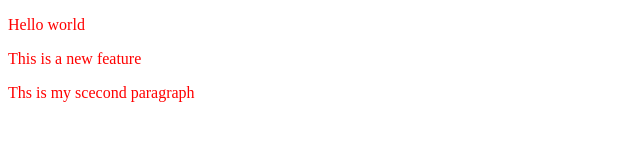
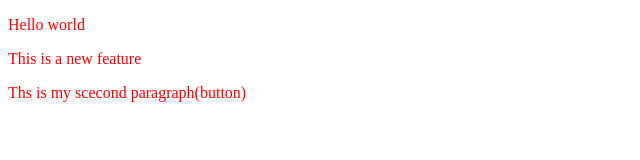
Before and after one commit to mustari14/LocalRepo, a plain HTML site: page index.html in a window 1280 px wide. Shown: the full height of the page, 0-640 px from the left. Drawn offline with Linux system fonts and the light colour scheme.

Commit message:
Add in feature1

```diff
--- a/index.html
+++ b/index.html
@@ -9,6 +9,6 @@
 <body>
     <p>Hello world</p>
     <p>This is a new feature</p>
-    <p>Ths is my scecond paragraph</p>
+    <p>Ths is my scecond paragraph(button) </p>
 </body>
 </html>
```
